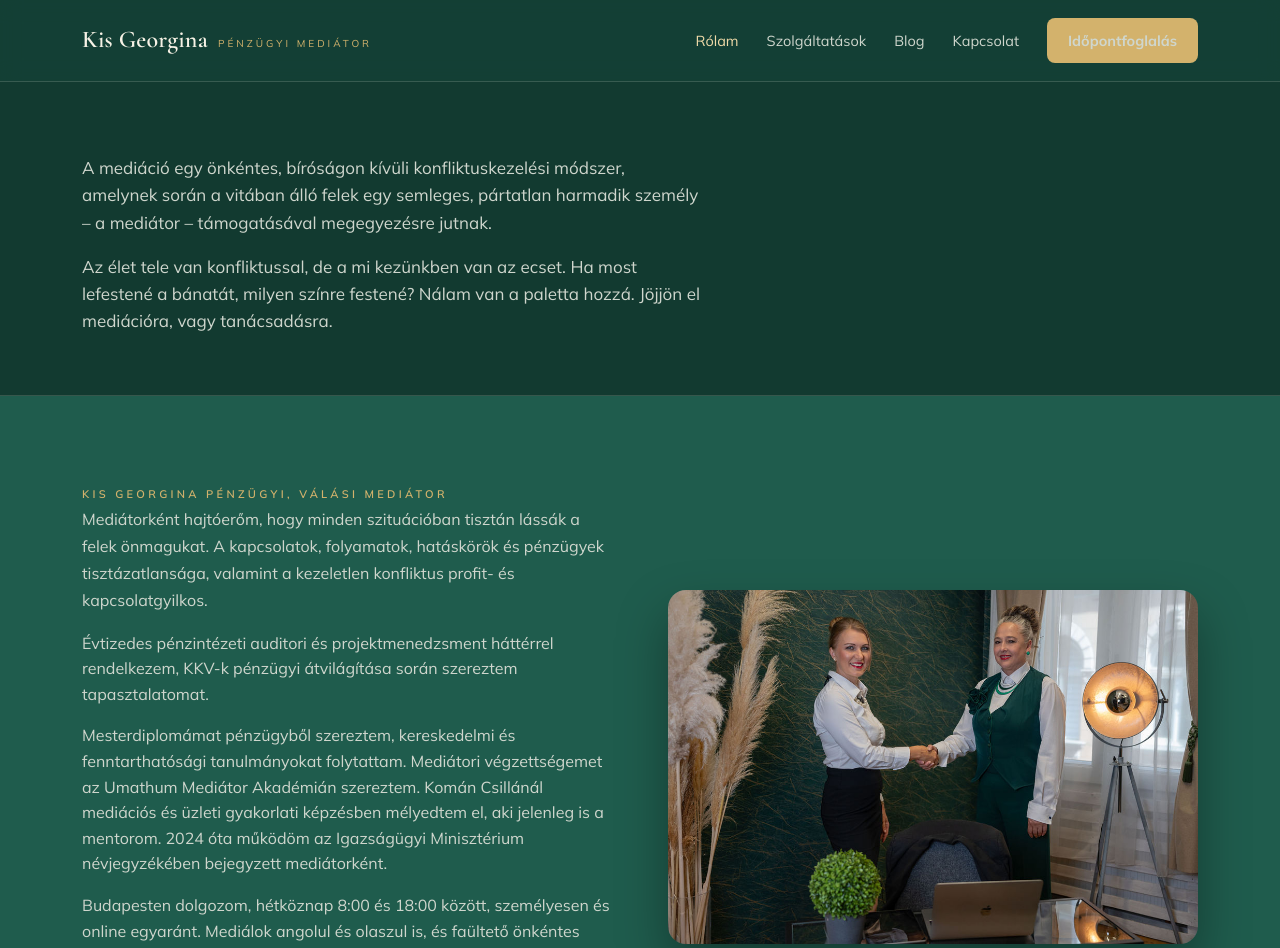
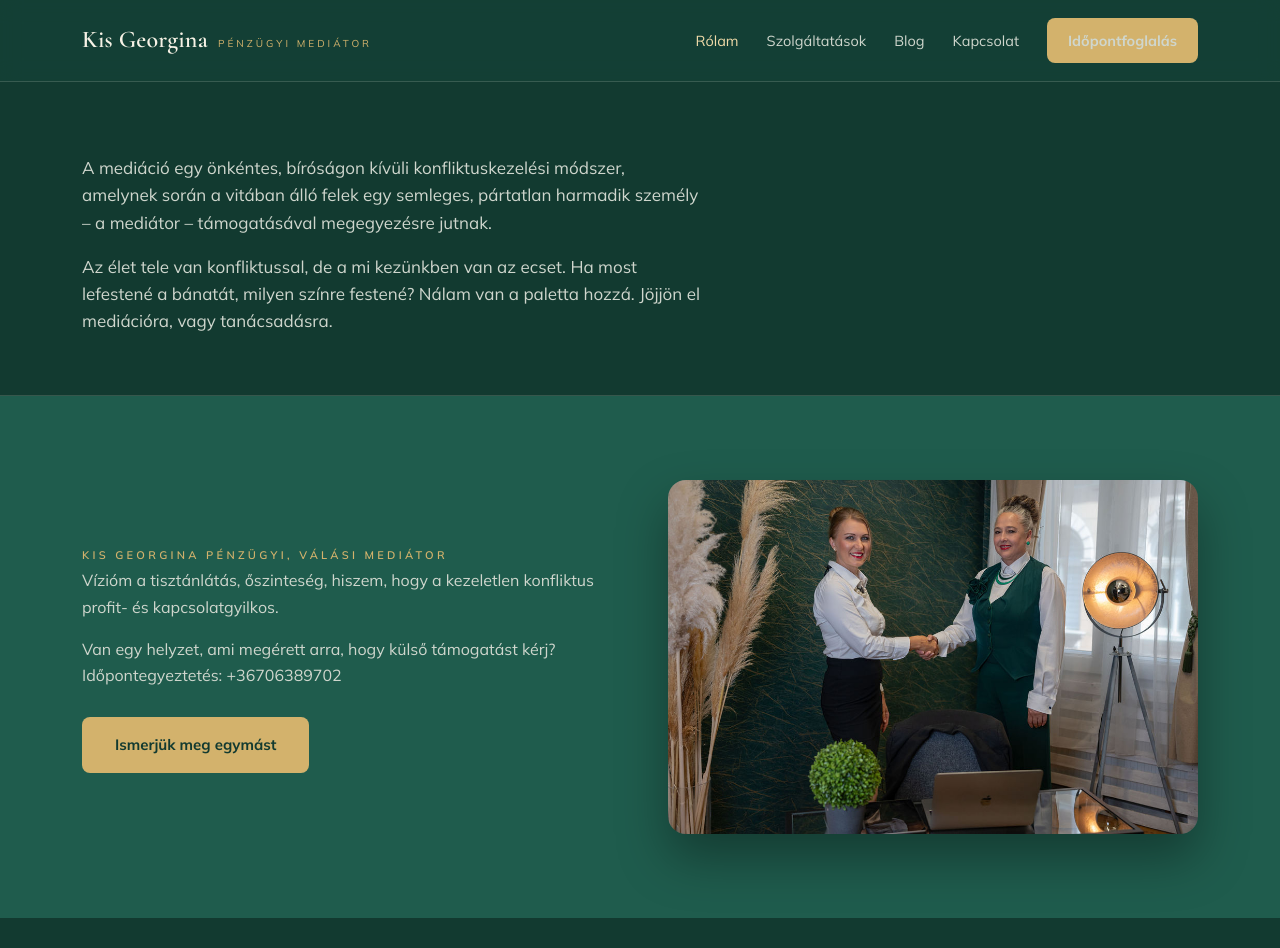
Before and after one commit to gincsikeg/mediator, a React (Vite) app: page /rolam in a window 1280 px wide. Shown: the top 948 px of the page. Built offline with nearby package versions, Linux system fonts and the light colour scheme.

Commit message:
Rólam oldal: új bemutatkozó szöveg

```diff
--- a/src/pages/About.jsx
+++ b/src/pages/About.jsx
@@ -31,26 +31,12 @@ export default function About() {
             <div>
               <span className="eyebrow">Kis Georgina pénzügyi, válási mediátor</span>
               <p className="lead">
-                Mediátorként hajtóerőm, hogy minden szituációban tisztán lássák a felek
-                önmagukat. A kapcsolatok, folyamatok, hatáskörök és pénzügyek
-                tisztázatlansága, valamint a kezeletlen konfliktus profit- és
-                kapcsolatgyilkos.
+                Vízióm a tisztánlátás, őszinteség, hiszem, hogy a kezeletlen konfliktus
+                profit- és kapcsolatgyilkos.
               </p>
               <p>
-                Évtizedes pénzintézeti auditori és projektmenedzsment háttérrel
-                rendelkezem, KKV-k pénzügyi átvilágítása során szereztem tapasztalatomat.
-              </p>
-              <p>
-                Mesterdiplomámat pénzügyből szereztem, kereskedelmi és fenntarthatósági
-                tanulmányokat folytattam. Mediátori végzettségemet az Umathum Mediátor
-                Akadémián szereztem. Komán Csillánál mediációs és üzleti gyakorlati
-                képzésben mélyedtem el, aki jelenleg is a mentorom. 2024 óta működöm az
-                Igazságügyi Minisztérium névjegyzékében bejegyzett mediátorként.
-              </p>
-              <p>
-                Budapesten dolgozom, hétköznap 8:00 és 18:00 között, személyesen és
-                online egyaránt. Mediálok angolul és olaszul is, és faültető önkéntes
-                vagyok.
+                Van egy helyzet, ami megérett arra, hogy külső támogatást kérj?
+                Időpontegyeztetés: <a href="tel:+36706389702">+36706389702</a>
               </p>
               <Link to="/kapcsolat" className="btn btn-gold" style={{ marginTop: 12 }}>
                 Ismerjük meg egymást
```
